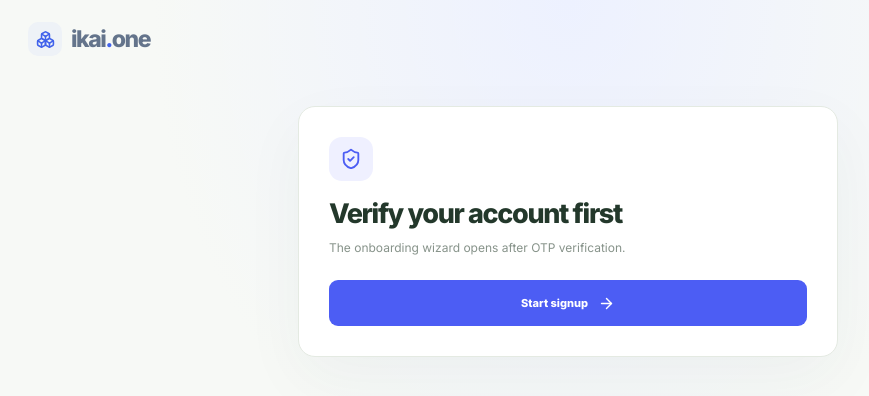
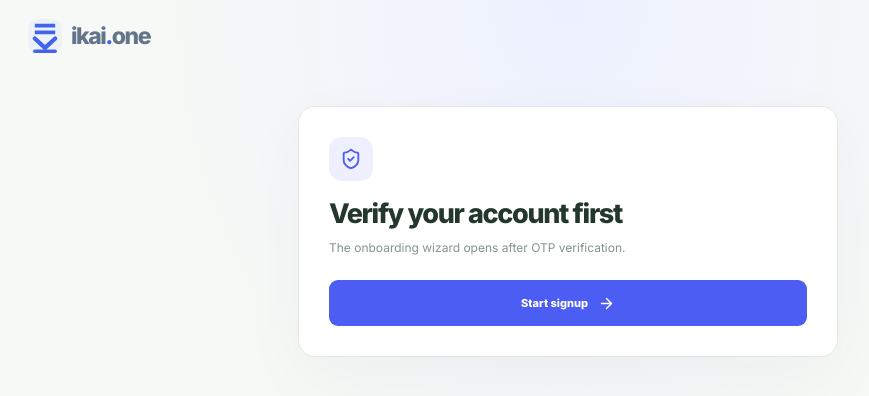
Before and after one commit to AbdullahSartaj123/Ikai-One, a React (Vite) app: page /onboarding in a window 1280 px wide. Shown: the top 396 px of the page, without its empty margins (72-941 px from the left). Built offline with nearby package versions, Linux system fonts and the light colour scheme.

Commit message:
Create minimal transparent IKAI three-part logo mark

```diff
--- a/src/components/Logo.jsx
+++ b/src/components/Logo.jsx
@@ -1,4 +1,3 @@
-import { Boxes } from 'lucide-react'
 export default function Logo({compact=false,light=false}) {
- return <span className={'ikai-logo'+(light?' logo-light':'')}><span className="ikai-logo-mark"><Boxes size={19}/></span>{!compact&&<span className="ikai-logo-type">ikai<span>.</span>one</span>}</span>
+ return <span className={'ikai-logo'+(light?' logo-light':'')} aria-label="IKAI One"><span className="ikai-logo-mark"><svg viewBox="0 0 40 40" fill="none" aria-hidden="true" focusable="false"><path d="M8 5.5H32V10H8zM8 13.5H32V18H8z" fill="currentColor"/><path d="M8 23L20 34L32 23" stroke="currentColor" strokeWidth="5" strokeLinecap="round" strokeLinejoin="round"/><path d="M8 38H32" stroke="currentColor" strokeWidth="4" strokeLinecap="round"/></svg></span>{!compact&&<span className="ikai-logo-type">ikai<span>.</span>one</span>}</span>
 }
```
